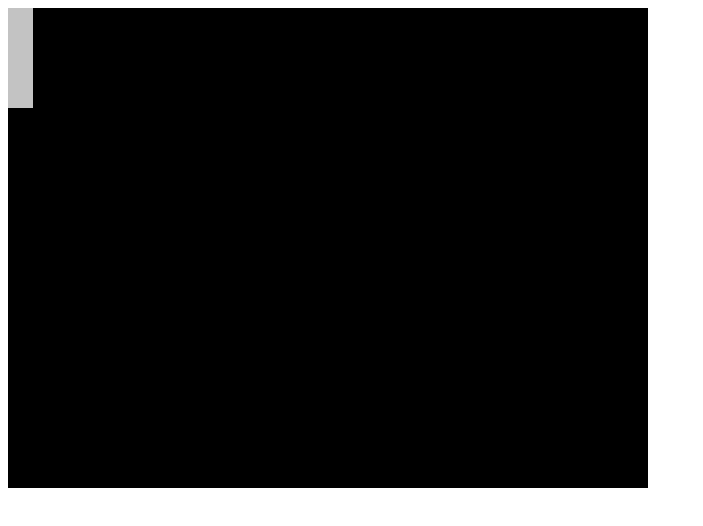
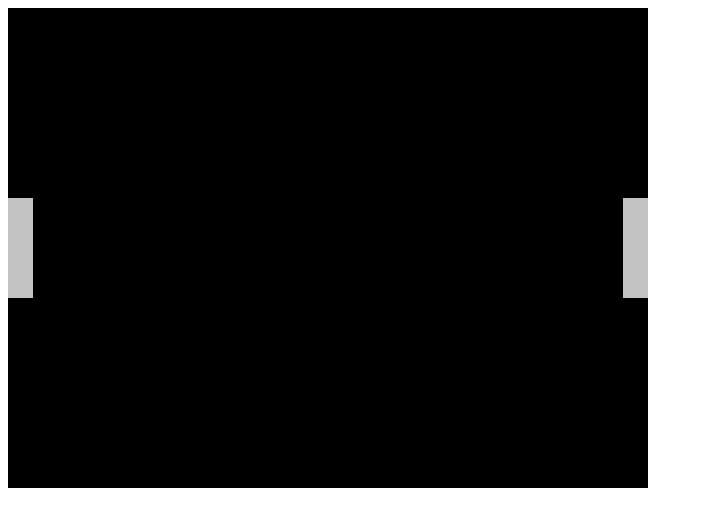
Before and after one commit to jefree/Simple-Online-Pong, a plain HTML site: page index.html in a window 1280 px wide. Shown: the whole page, without its empty margins (0-703 px from the left). Drawn offline with Linux system fonts and the light colour scheme; animation ran at ten frames a second.

Commit message:
add offline game mode base logic

```diff
--- a/index.html
+++ b/index.html
@@ -14,8 +14,9 @@
   <div id ="gameContainer"></div>
 
   <script type="text/javascript" src="lib/phaser.min.js"></script>
+  <script type="text/javascript" src="src/Utils.js"></script>
   <script type="text/javascript" src="src/Player.js"></script>
-  <script type="text/javascript" src="src/Game.js"></script>
+  <script type="text/javascript" src="src/OfflineGame.js"></script>
   <script type="text/javascript" src="src/Main.js"></script>
 
 </body>
--- a/src/Game.js
+++ /dev/null
@@ -1,35 +0,0 @@
-var Pong = Pong || {};
-
-Pong.Game = function() {
-
-}
-
-Pong.Game.prototype.preload =  function() {
-  console.log('preload');
-  this.load.image('paddle', 'src/assets/images/paddle.png');
-}
-
-Pong.Game.prototype.create = function() {
-  console.log('create');
-
-  this.game.input.keyboard.addKeyCapture([
-    Phaser.Keyboard.UP,
-    Phaser.Keyboard.DOWN
-  ]);
-
-  this.player = new Pong.Player(this.game, 0, 0, 'paddle');
-
-}
-
-Pong.Game.prototype.update = function() {
-  var isDown = this.input.keyboard.isDown;
-  var velocity = 300 * this.game.time.elapsed / 1000;
-
-  if (this.input.keyboard.isDown(Phaser.Keyboard.UP)){
-    this.player.y -= velocity;
-  }
-
-  if (this.input.keyboard.isDown(Phaser.Keyboard.DOWN)) {
-    this.player.y += velocity;
-  }
-}
--- /dev/null
+++ b/src/OfflineGame.js
@@ -0,0 +1,47 @@
+var Pong = Pong || {};
+
+Pong.Game = function() {
+
+}
+
+Pong.Game.prototype.preload =  function() {
+  this.load.image('paddle', 'src/assets/images/paddle.png');
+}
+
+Pong.Game.prototype.create = function() {
+  this.game.input.keyboard.addKeyCapture([
+    Phaser.Keyboard.UP,
+    Phaser.Keyboard.DOWN
+  ]);
+
+  this.player1 = new Pong.Player(this.game, 0, 0, 'paddle');
+  this.player2 = new Pong.Player(this.game, 0, 0, 'paddle');
+
+  this.player1.y = Pong.Utils.center(this.game.height, this.player1.height);
+
+  this.player2.x = this.game.width - this.player2.width;
+  this.player2.y = Pong.Utils.center(this.game.height, this.player1.height);
+
+}
+
+Pong.Game.prototype.update = function() {
+  var isDown = this.input.keyboard.isDown;
+  var velocity = 300 * this.game.time.elapsed / 1000;
+
+  if (this.input.keyboard.isDown(Phaser.Keyboard.W)) {
+    this.player1.y -= velocity;
+  }
+
+  if (this.input.keyboard.isDown(Phaser.Keyboard.S)) {
+    this.player1.y += velocity;
+  }
+
+  if (this.input.keyboard.isDown(Phaser.Keyboard.UP)){
+    this.player2.y -= velocity;
+  }
+
+  if (this.input.keyboard.isDown(Phaser.Keyboard.DOWN)) {
+    this.player2.y += velocity;
+  }
+
+}
--- /dev/null
+++ b/src/Utils.js
@@ -0,0 +1,7 @@
+var Pong = Pong  || {};
+
+Pong.Utils = {};
+
+Pong.Utils.center = function(pw, cw) {
+  return pw/2 - cw/2;
+}
```
Lines whose indentation alone changed are shown as unchanged.
